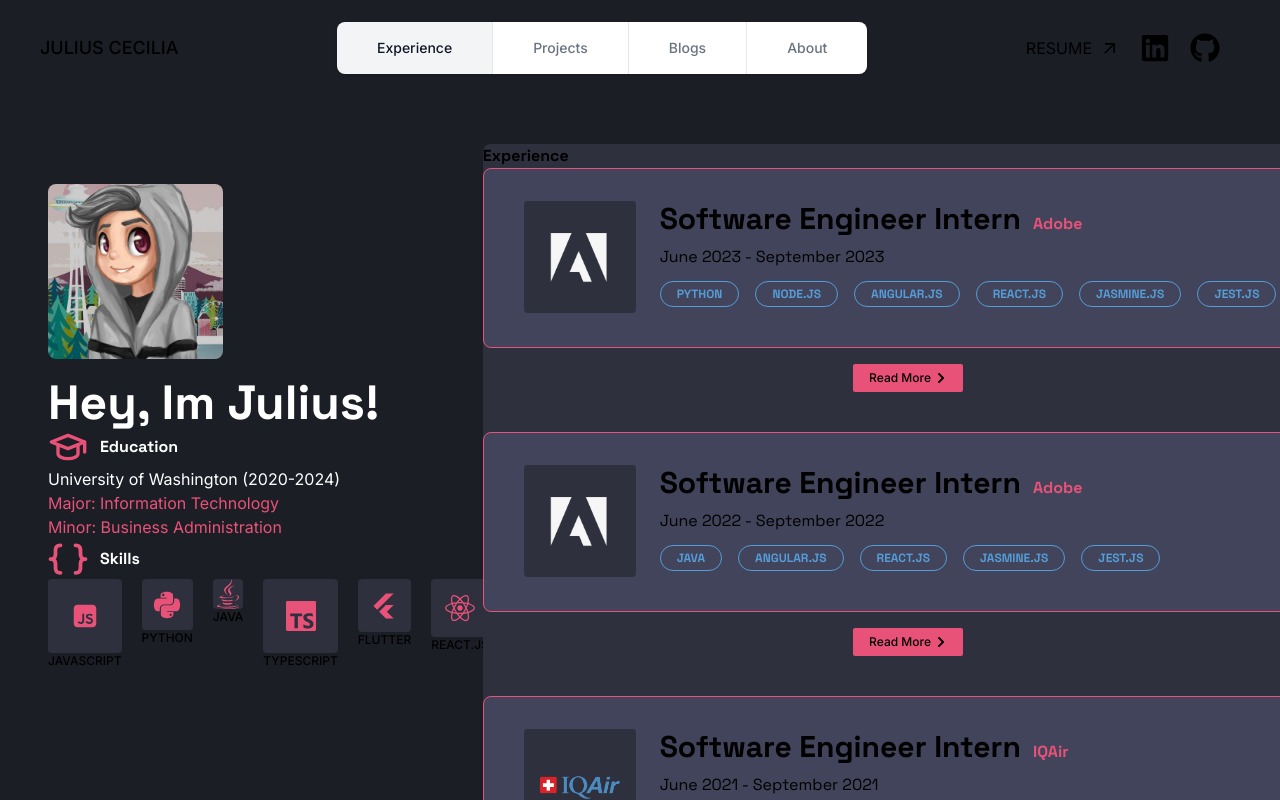
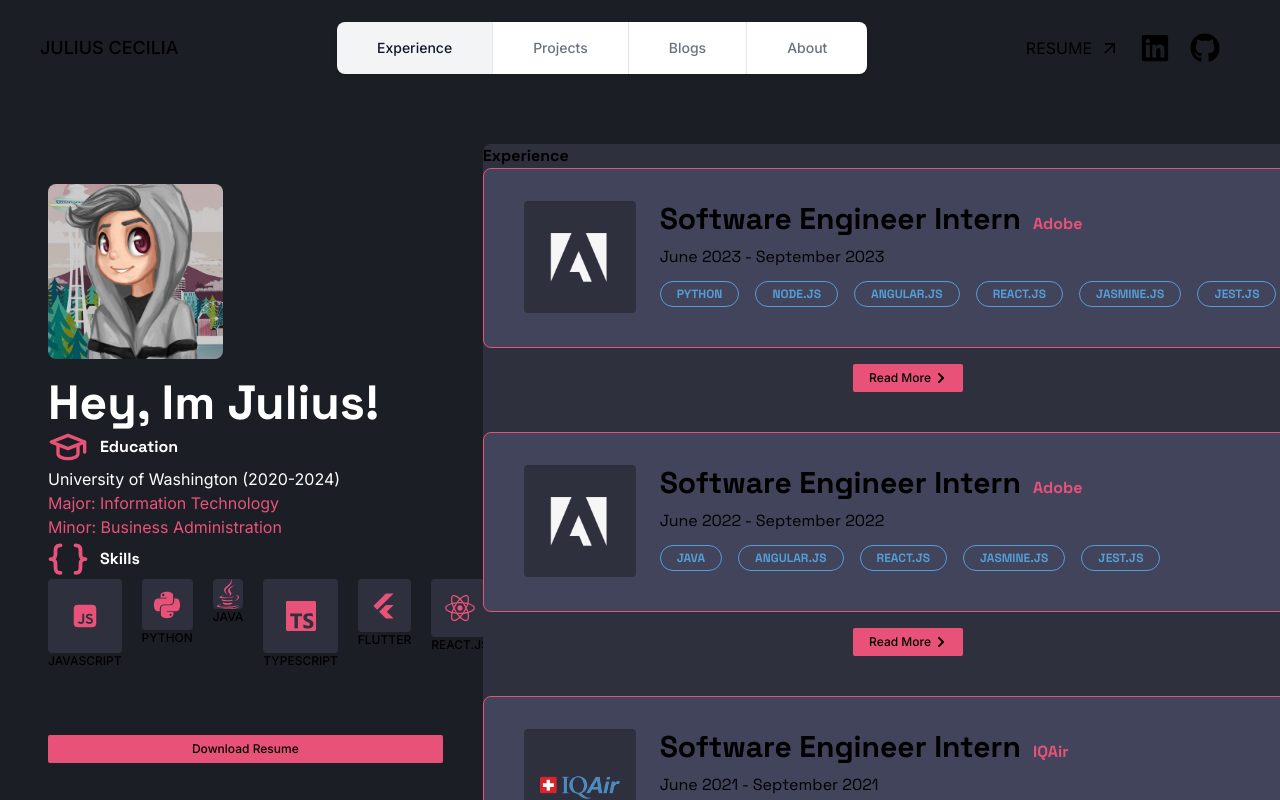
Before and after one commit to juliuscecilia33/portfoliov2, a Next.js app: page / in a window 1280 px wide. Shown: the top 800 px of the page. Built offline with nearby package versions, Linux system fonts and the light colour scheme.

Commit message:
Update page.tsx

```diff
--- a/src/app/page.tsx
+++ b/src/app/page.tsx
@@ -13,11 +13,14 @@
 
 // Font
 import { Space_Grotesk } from "next/font/google";
+import { Inter } from "next/font/google";
+
 import Experiences from "@/containers/Experiences";
 
 const spaceGrotesk = Space_Grotesk({
   preload: false,
 });
+const inter = Inter({ subsets: ["latin"] });
 
 export default function Home() {
   return (
@@ -39,6 +42,11 @@
           <h1 className="text-5xl font-bold text-white">Hey, Im Julius!</h1>
           <Education />
           <Skills />
+          <button
+            className={`flex justify-center items-center mt-10 px-4 py-1.5 bg-[#E95278] text-xs font-inter font-medium rounded-sm ${inter.className}`}
+          >
+            Download Resume
+          </button>
         </section>
         <Experiences />
       </div>
```
